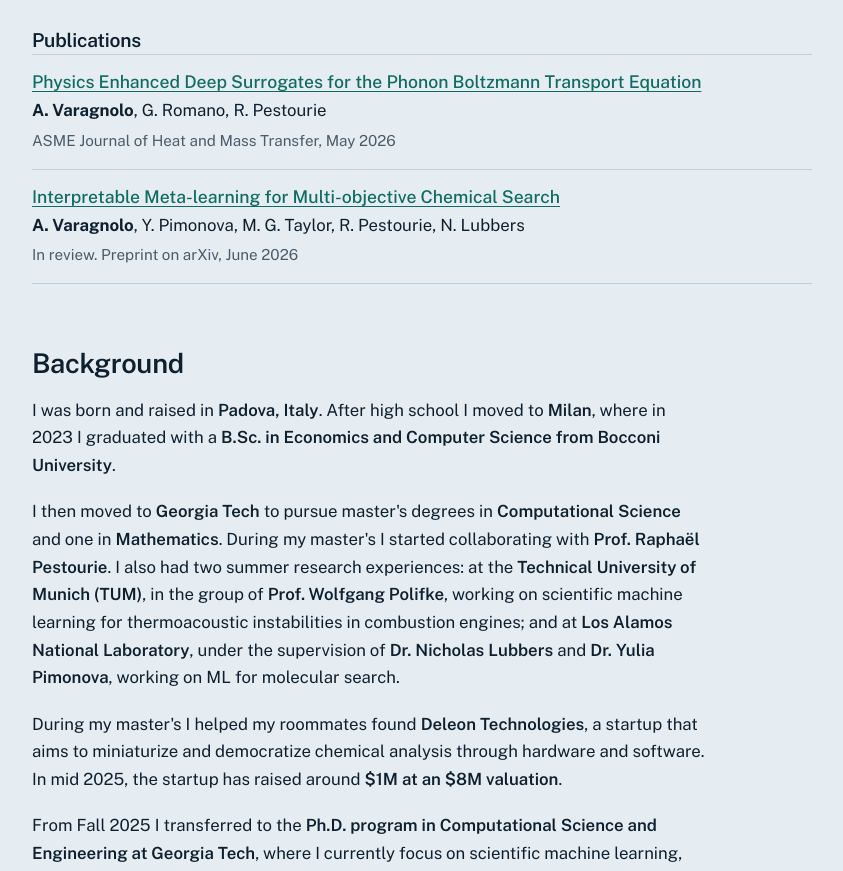
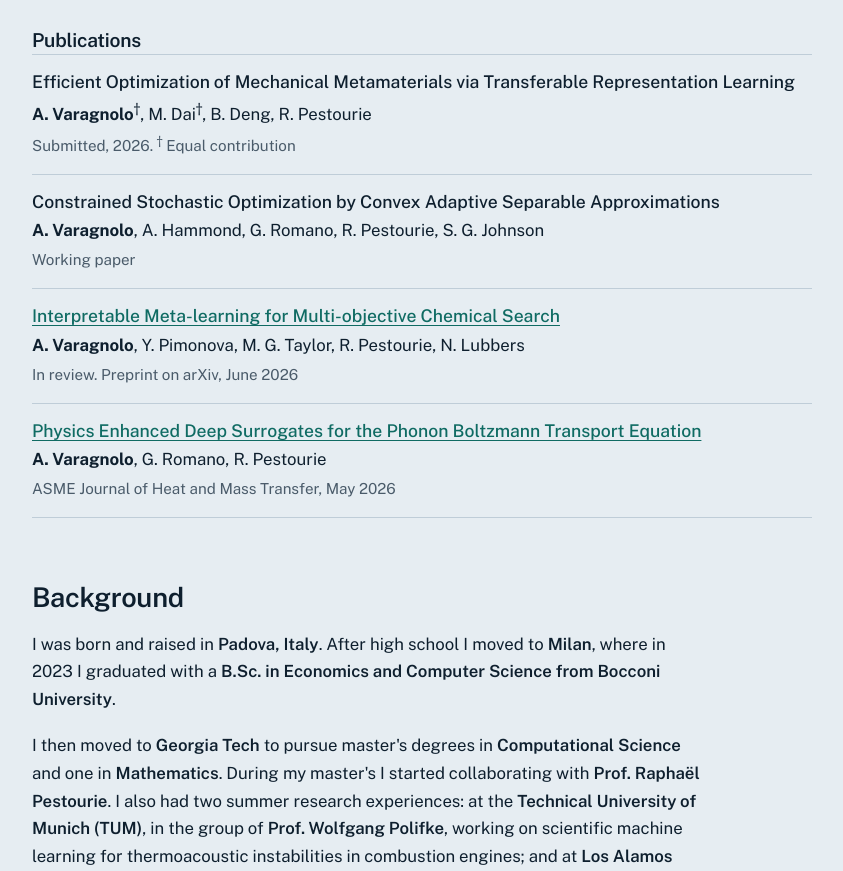
Before and after one commit to tonioeltopoquegira/tonioeltopoquegira.github.io, a plain HTML site: page index.html in a window 1280 px wide. Shown: the part 1140-2011 px from the top of the page, without its empty margins (92-935 px from the left). Drawn offline with nearby package versions, Linux system fonts and the light colour scheme.

Commit message:
Add two papers to publications

```diff
--- a/index.html
+++ b/index.html
@@ -46,14 +46,24 @@
         <h3 class="sub-h"><a class="h-link" href="publications.html">Publications</a></h3>
         <ul class="home-pubs">
           <li>
-            <a class="pub-title" href="https://doi.org/10.1115/1.4071904">Physics Enhanced Deep Surrogates for the Phonon Boltzmann Transport Equation</a>
-            <span class="pub-authors"><strong>A. Varagnolo</strong>, G. Romano, R. Pestourie</span>
-            <span class="pub-status">ASME Journal of Heat and Mass Transfer, May 2026</span>
+            <span class="pub-title">Efficient Optimization of Mechanical Metamaterials via Transferable Representation Learning</span>
+            <span class="pub-authors"><strong>A. Varagnolo</strong><sup>†</sup>, M. Dai<sup>†</sup>, B. Deng, R. Pestourie</span>
+            <span class="pub-status">Submitted, 2026. <sup>†</sup> Equal contribution</span>
+          </li>
+          <li>
+            <span class="pub-title">Constrained Stochastic Optimization by Convex Adaptive Separable Approximations</span>
+            <span class="pub-authors"><strong>A. Varagnolo</strong>, A. Hammond, G. Romano, R. Pestourie, S. G. Johnson</span>
+            <span class="pub-status">Working paper</span>
           </li>
           <li>
             <a class="pub-title" href="https://arxiv.org/abs/2606.20497">Interpretable Meta-learning for Multi-objective Chemical Search</a>
             <span class="pub-authors"><strong>A. Varagnolo</strong>, Y. Pimonova, M. G. Taylor, R. Pestourie, N. Lubbers</span>
             <span class="pub-status">In review. Preprint on arXiv, June 2026</span>
+          </li>
+          <li>
+            <a class="pub-title" href="https://doi.org/10.1115/1.4071904">Physics Enhanced Deep Surrogates for the Phonon Boltzmann Transport Equation</a>
+            <span class="pub-authors"><strong>A. Varagnolo</strong>, G. Romano, R. Pestourie</span>
+            <span class="pub-status">ASME Journal of Heat and Mass Transfer, May 2026</span>
           </li>
         </ul>
       </section>
```
